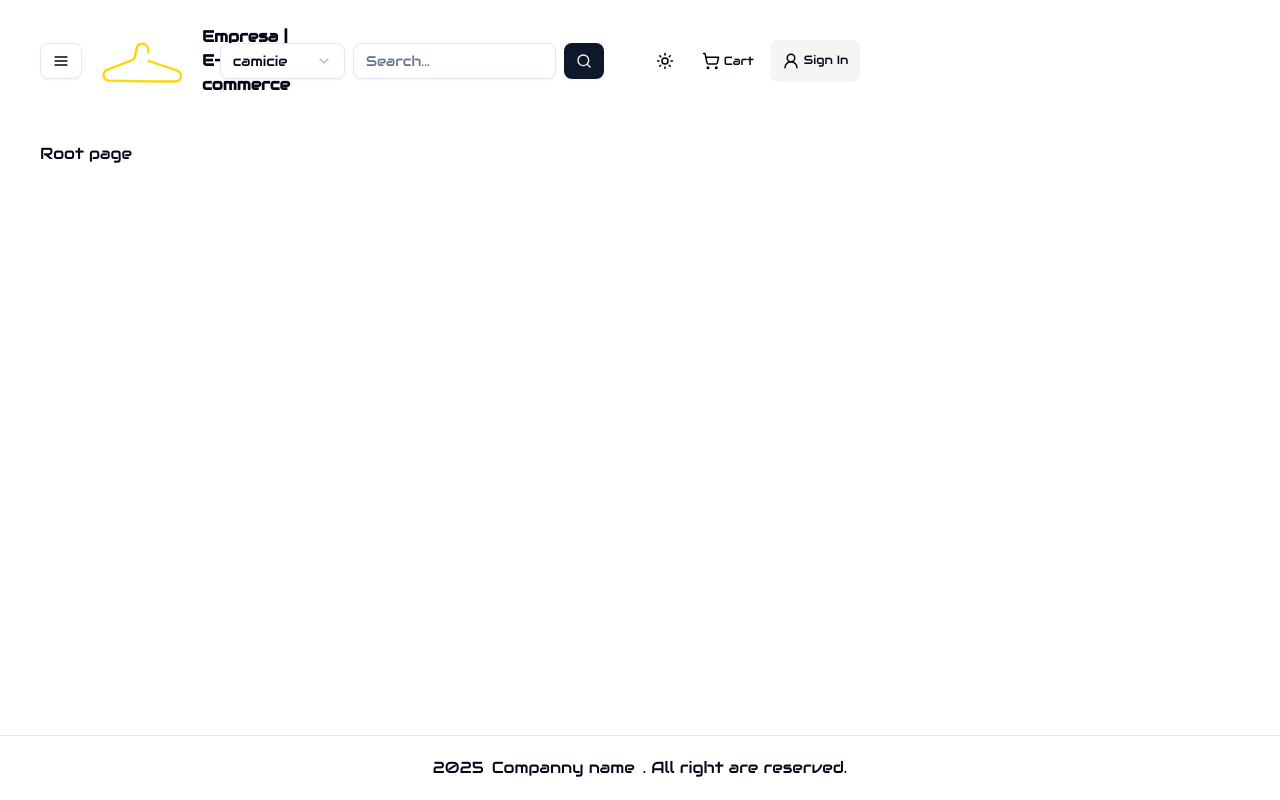
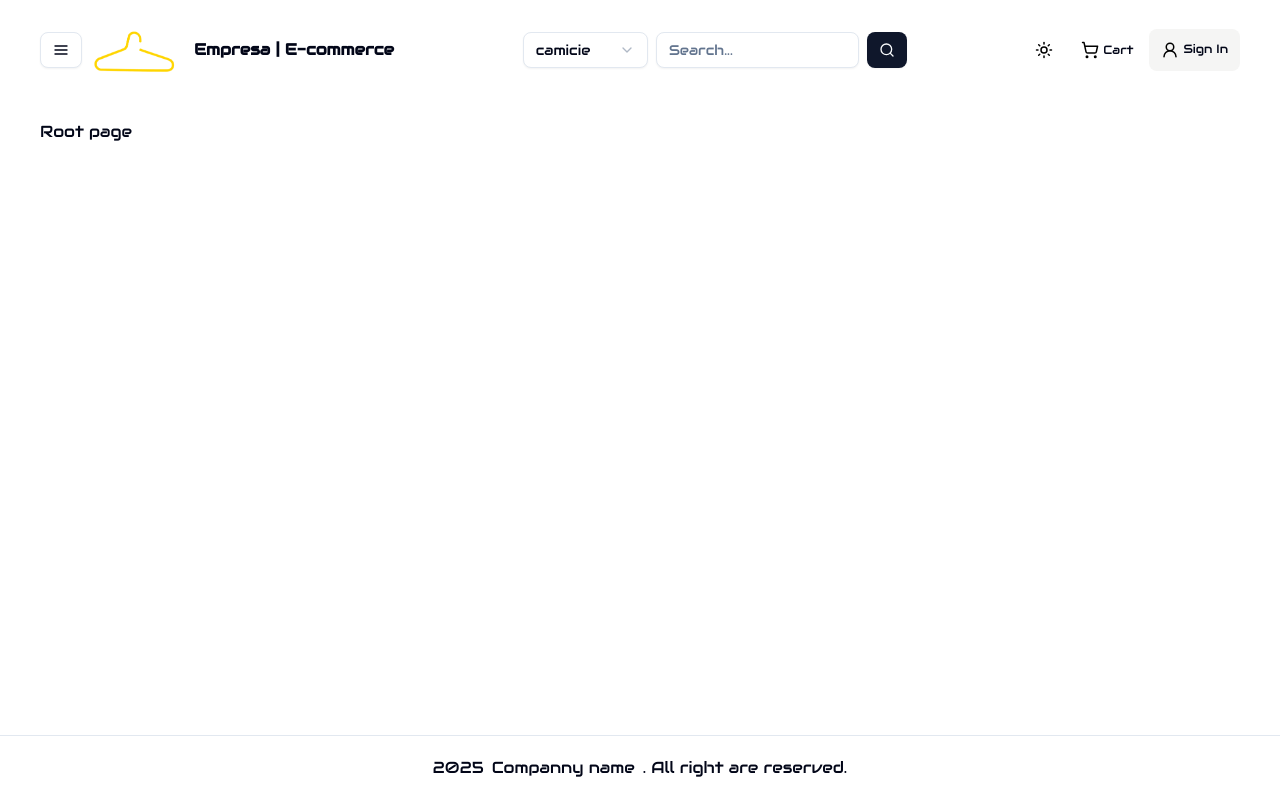
Before and after one commit to cmelonijs/negozio-online, a Next.js app: page / in a window 1280 px wide. Built offline with nearby package versions, Linux system fonts and the light colour scheme; no server answers.

Commit message:
feat: finished header structure

```diff
--- a/components/header/header.tsx
+++ b/components/header/header.tsx
@@ -9,39 +9,22 @@ import Search2 from "./search";
 
 const Header = () => {
     return (
-    <div className="wrapper flex-between main-div">
-       <div className="first-div flex-start items-center">
-        <MenuButton/>
-        <LogoDiv/>
-        {/*<div className="flex items-center ">
-          <div className="logoTotal pt-6 gap-3 pl-6 pb-6 flex items-center">
-            <Image
-              src="/logo.png"
-              width={100}
-              height={20}
-              className="md:block"
-              alt="Logo version 1"
-            />
-
-            <h1 className="text-xl font-bold font-rubik-rounded">
-              Empresa | E-commerce
-            </h1>
+      <div className="wrapper flex items-center w-full h-[100px] px-4">
+        <div className="first-div flex items-center h-full flex-shrink-0 justify-start">
+          <div className="flex h-full items-center "><MenuButton /></div>
+          <div className="flex h-full justify-start "><LogoDiv /></div>
         </div>
-        </div> */}
-        </div>
-        <div className="second-div flex  items-center">
+        <div className="second-div flex items-center justify-center flex-grow">
           <div className="filter">
-                <Search2/>
-
+            <Search2 />
           </div>
         </div>
-        <div className="third-div flex wrapper h-full items-center gap-1">
-            <div className="light-dark"><LightDark/></div>
-            <div className="cart"><Shopping/></div>
-            <div className="user"><User/></div>
+        <div className="third-div flex h-full items-center gap-1 justify-end">
+          <div className="light-dark"><LightDark /></div>
+          <div className="cart"><Shopping /></div>
+          <div className="user"><User /></div>
         </div>
       </div>
-
     );
   };
 
--- a/components/header/logoDiv.tsx
+++ b/components/header/logoDiv.tsx
@@ -1,7 +1,7 @@
 import Image from "next/image";
 const LogoDiv = () => {
     return (
-        <div>
+        <div className="items-center p-3rounded-md flex items-centerinline gap-1 pt-3 pr-3 pb-3 rounded-md hover:cursor-pointer hover:shadow-5">
             <a href="{/}" className="flex-start">
             <Image
               src="/logo.png"
--- a/components/header/menuButton.tsx
+++ b/components/header/menuButton.tsx
@@ -1,7 +1,7 @@
 import { AlignJustify } from 'lucide-react'
 const MenuButton = () => {
     return (
-        <div className="mr-2">
+        <div className="items-center">
             <button
                 data-slot="button"
                 type="button"
@@ -9,7 +9,7 @@ const MenuButton = () => {
                 aria-expanded="false"
                 aria-controls="radix-:Rardb:"
                 data-state="closed"
-                className="inline-flex items-center justify-center gap-2 whitespace-nowrap rounded-md text-sm font-medium transition-all disabled:pointer-events-none disabled:opacity-50 [&_svg]:pointer-events-none [&_svg:not([class*='size-'])]:size-4 shrink-0 [&_svg]:shrink-0 outline-none focus-visible:border-ring focus-visible:ring-ring/50 focus-visible:ring-[3px] aria-invalid:ring-destructive/20 dark:aria-invalid:ring-destructive/40 aria-invalid:border-destructive border bg-background shadow-xs hover:bg-accent hover:text-accent-foreground dark:bg-input/30 dark:border-input dark:hover:bg-input/50 h-9 px-4 py-2 has-[>svg]:px-3"
+                className="inline-flex items-center justify-center  whitespace-nowrap rounded-md text-sm font-medium transition-all disabled:pointer-events-none disabled:opacity-50 [&_svg]:pointer-events-none [&_svg:not([class*='size-'])]:size-4 shrink-0 [&_svg]:shrink-0 outline-none focus-visible:border-ring focus-visible:ring-ring/50 focus-visible:ring-[3px] aria-invalid:ring-destructive/20 dark:aria-invalid:ring-destructive/40 aria-invalid:border-destructive border bg-background shadow-xs hover:bg-accent hover:text-accent-foreground dark:bg-input/30 dark:border-input dark:hover:bg-input/50 h-9 px-4 py-2 has-[>svg]:px-3"
             >
                 <AlignJustify />
             </button>
--- a/components/header/search.tsx
+++ b/components/header/search.tsx
@@ -49,9 +49,9 @@ const SearchFun = () => {
                             viewBox="0 0 24 24"
                             fill="none"
                             stroke="currentColor"
-                            stroke-width="2"
-                            stroke-linecap="round"
-                            stroke-linejoin="round"
+                            strokeWidth="2"
+                            strokeLinecap="round"
+                            strokeLinejoin="round"
                             className="lucide lucide-chevron-down size-4 opacity-50"
                             aria-hidden="true"
                         >
@@ -87,9 +87,9 @@ const SearchFun = () => {
                             viewBox="0 0 24 24"
                             fill="none"
                             stroke="currentColor"
-                            stroke-width="2"
-                            stroke-linecap="round"
-                            stroke-linejoin="round"
+                            strokeWidth="2"
+                            strokeLinecap="round"
+                            strokeLinejoin="round"
                             className="lucide lucide-search size-4"
                         >
                             <circle cx="11" cy="11" r="8"></circle>
```
Lines whose indentation alone changed are shown as unchanged.
